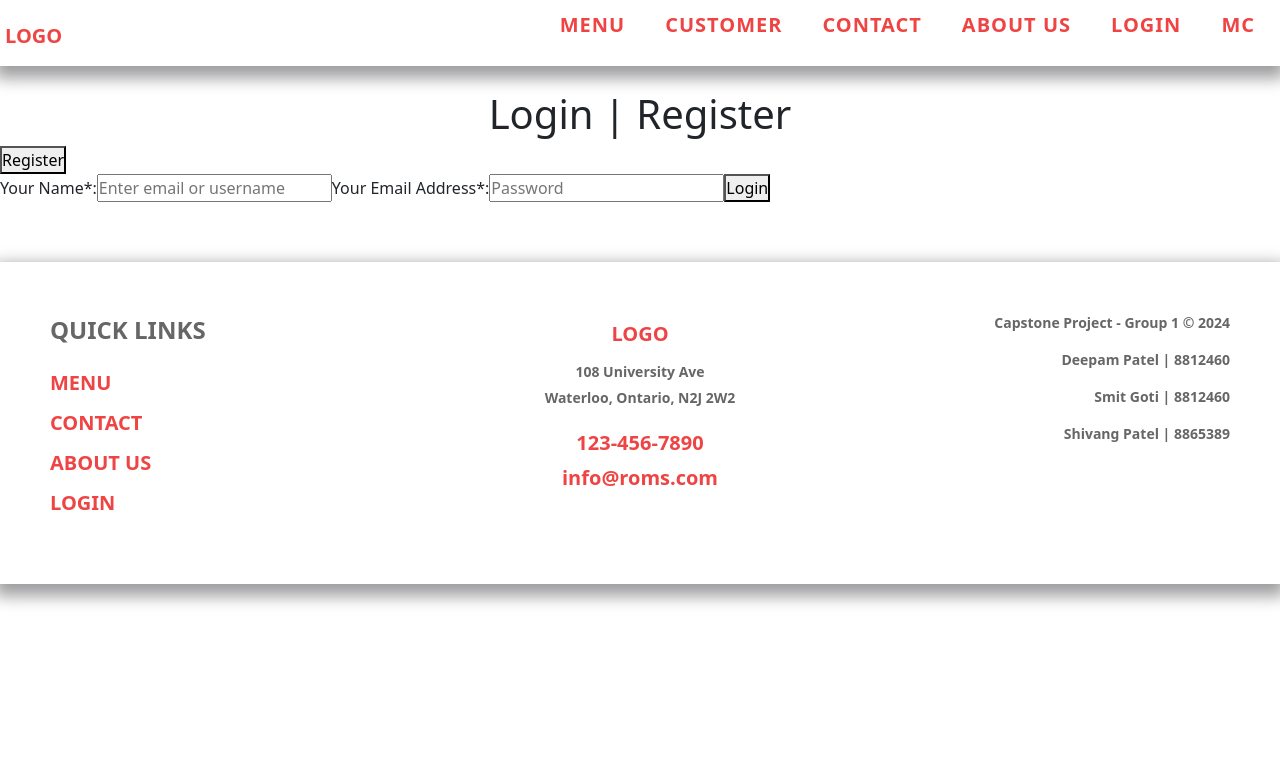
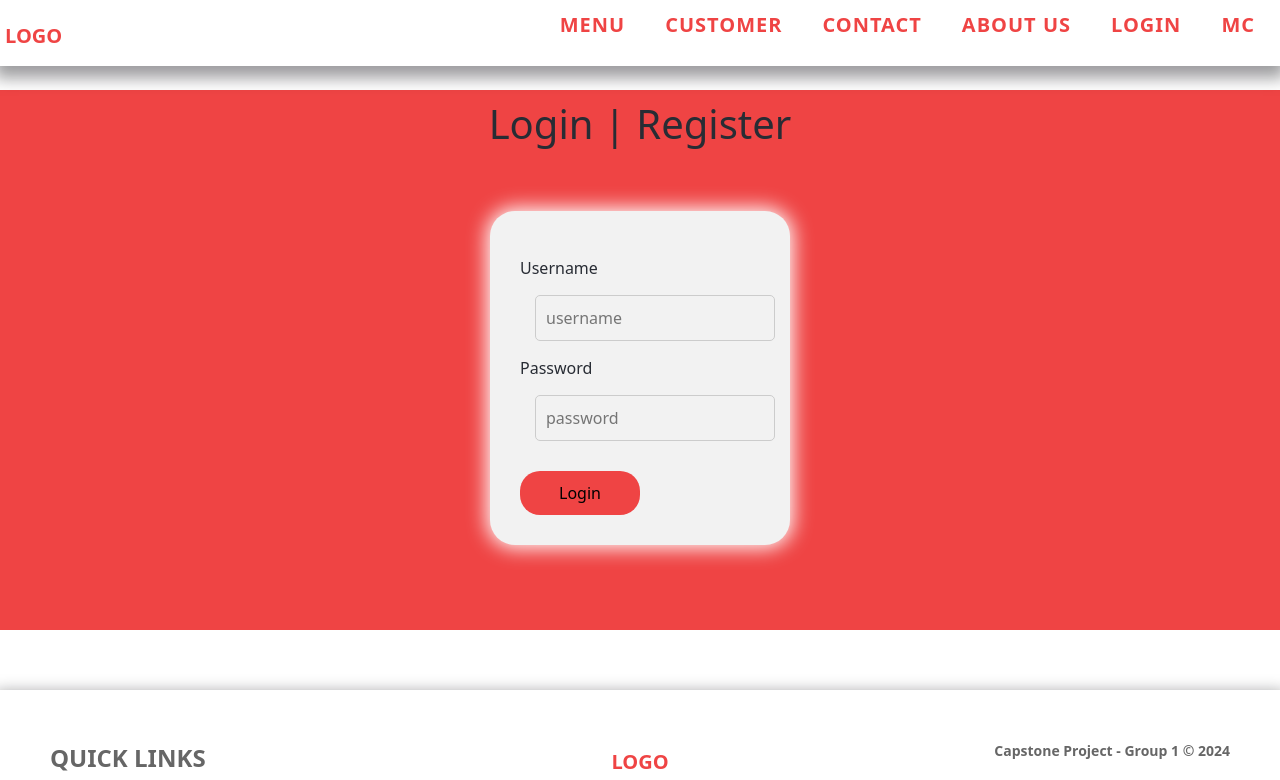
Before and after one commit to Smitgoti30/RestaurantOrderManagementSystem, a React (Create React App) app in the folder Solution/frontend/: page /login in a window 1280 px wide. Shown: the top 780 px of the page. Built offline with nearby package versions, Linux system fonts and the light colour scheme.

Commit message:
updated login|register|contact pages.

```diff
--- a/Solution/frontend/src/App.css
+++ b/Solution/frontend/src/App.css
@@ -943,3 +943,238 @@ display: flex;
   padding: 30px;
   box-shadow: 0 0 20px 3px #fff;
 }
+
+.sp-contact-input {
+  width: auto;
+  background: transparent;
+  border: 0;
+  outline: 0;
+  margin: 15px 15px;
+}
+
+.sp-contact-from-box {
+
+  display: flex;
+  flex-direction: column;
+  justify-content: space-between;
+  border-radius: 25px;
+  width: 300px;
+  height: auto;
+  margin: 35px 35px;
+
+}
+
+.sp-contact-submit-btn {
+  display: flex;
+  background-color: #ef4444;
+  flex-direction: column;
+  justify-content: center;
+  align-items: center;
+  padding: 10px 30px;
+  cursor: pointer;
+  width: 50%;
+  border: 0;
+  border-radius: 20px;
+  outline: none;
+  -webkit-border-radius: 20px;
+  -moz-border-radius: 20px;
+  -ms-border-radius: 20px;
+  -o-border-radius: 20px;
+}
+
+.sp-contact-input{
+
+  margin-top: 4px;
+  min-width: 18em;
+  height: 37px;
+  padding: 0px 8px;
+  font-size: 16px;
+  font-family: "Open Sans",sans-serif;
+  background-color: #fff8f8;
+  border: 0;
+  border-radius: 4px;
+  margin-bottom: 25px;
+  transition: all 250ms ease-in-out;
+}
+
+.sp-contact-label {
+  width: auto;
+  /* background: transparent; */
+  border: 0;
+  outline: 0;
+  padding: 10px 15px;
+}
+/* css for new login register page.//////// */
+.sp-login{
+  background-color: #ef4444;
+    display: flex;
+    flex-direction: column;
+    justify-content: space-between;
+    align-items: center;
+    width: 100vw;
+    height: 100%;
+    color: #282c34;
+    padding: 10px 0 0 0;
+}
+
+.sp-base-container {
+  display: flex;
+  flex-direction: column;
+  justify-content: space-between;
+  background-color: #f2f2f2;
+  border-radius: 25px;
+  width: 300px;
+  height: auto;
+  margin: 55px 35px 85px 35px;
+  padding: 30px;
+  box-shadow: 0 0 20px 3px #fff;
+}
+
+.sp-base-container .login-content {
+  display: flex;
+}
+
+.sp-base-container .login-content .login-form {
+  display: flex;
+  flex-direction: column;
+  justify-content: space-between;
+  border-radius: 25px;
+  width: 300px;
+  height: auto;
+  margin: 15px 0;
+  border-radius: 3px;
+  align-items: center;
+}
+
+.sp-base-container.login-content.form.form-group-login {
+  display: flex;
+  flex-direction: column;
+  align-items: flex-start;
+  width: fit-content;
+}
+
+.form-group-login input {
+  width: auto;
+  background: transparent;
+  border: 0;
+  outline: 0;
+  margin: 15px 15px;
+}
+
+.sp-base-container .login-content .form .form-group-login label {
+  font-size: 20px;
+}
+
+.sp-base-container .login-content .form .form-group-login input {
+  margin-top: 6px;
+  min-width: 18em;
+  height: 37px;
+  padding: 0px 10px;
+  font-size: 16px;
+  font-family: "Open Sans", sans-serif;
+  background-color: #f3f3f3;
+  border: 0;
+  border-radius: 4px;
+  margin-bottom: 31px;
+  transition: all 250ms ease-in-out;
+}
+
+.sp-base-container .login-content .login-form .form-group-login input:hover {
+  background-color: #ffffff;
+  box-shadow: 0px 0px 14px 0.3px #0e81ce96;
+}
+
+.sp-base-container .login-content .login-form .form-group-login input:focus {
+  outline: none;
+  box-shadow: 0px 0px 12px 0.8px #3474dbb2;
+}
+
+.sp-base-container .login-footer {
+  margin-top: 3em;
+}
+.sp-login-submit-btn{
+  display: flex;
+  background-color: #ef4444;
+  flex-direction: column;
+  justify-content: center;
+  align-items: center;
+  padding: 10px 30px;
+  cursor: pointer;
+  width: 50%;
+  border: 0;
+  border-radius: 20px;
+  outline: none;
+}
+
+/* css code for the Home page. */
+
+/* Home.css */
+
+.container {
+  max-width: 800px;
+  margin: 0 auto;
+  padding: 20px;
+  text-align: center;
+}
+
+.image-container {
+  margin-bottom: 20px;
+}
+
+.image-container img {
+  max-width: 100%;
+  border-radius: 8px;
+  box-shadow: 0 4px 8px rgba(0, 0, 0, 0.1);
+}
+
+.login-register-container {
+  display: flex;
+  justify-content: space-between;
+}
+
+.login-register-container>div {
+  flex: 1;
+  margin: 0 10px;
+  padding: 20px;
+  background-color: #f9f9f9;
+  border-radius: 8px;
+  box-shadow: 0 4px 8px rgba(0, 0, 0, 0.1);
+}
+
+h1 {
+  font-size: 36px;
+  margin-bottom: 20px;
+}
+
+h2 {
+  font-size: 24px;
+  margin-bottom: 10px;
+}
+
+.form-group {
+  margin-bottom: 15px;
+}
+
+input[type="text"],
+input[type="password"] {
+  width: 100%;
+  padding: 10px;
+  border: 1px solid #ccc;
+  border-radius: 5px;
+  box-sizing: border-box;
+}
+
+.btn {
+  width: 100%;
+  padding: 10px;
+  background-color: #007bff;
+  color: #fff;
+  border: none;
+  border-radius: 5px;
+  cursor: pointer;
+  transition: background-color 0.3s ease;
+}
+
+.btn:hover {
+  background-color: #0056b3;
+}
--- a/Solution/frontend/src/components/Contact.js
+++ b/Solution/frontend/src/components/Contact.js
@@ -22,11 +22,11 @@ function Contact() {
       <h1>Contact Us</h1>
       <p>Get in touch with us! We'd love to hear from you.</p>
       <div className="contact-div">
-        <form className="form-box" onSubmit={handleSubmit}>
-          <label>
-            Your Name*:
+        <form className="sp-contact-from-box" onSubmit={handleSubmit}>
+          <label className="sp-contact-label">
+            Your Name:
             <input
-              className="input"
+              className="sp-contact-input"
               type="text"
               name="name"
               value={formData.name}
@@ -34,10 +34,10 @@ function Contact() {
               required
             />
           </label>
-          <label>
-            Your Email Address*:
+          <label className="sp-contact-label">
+            Your Email Address:
             <input
-              className="input"
+              className="sp-contact-input"
               type="email"
               name="email"
               value={formData.email}
@@ -45,17 +45,17 @@ function Contact() {
               required
             />
           </label>
-          <label>
-            Your Message*:
+          <label className="sp-contact-label">
+            Your Message:
             <textarea
-              className="input"
+              className="sp-contact-input"
               name="message"
               value={formData.message}
               onChange={handleChange}
               required
             ></textarea>
           </label>
-          <button className="toggle-btn" type="submit">
+          <button className="sp-contact-submit-btn" type="submit">
             Send
           </button>
         </form>
--- a/Solution/frontend/src/components/Login.js
+++ b/Solution/frontend/src/components/Login.js
@@ -1,78 +1,29 @@
-import React, { useState } from "react";
+import React from "react";
+// import loginImg from "../../login.svg";
 
-const Login = () => {
-  const [isLogin, setIsLogin] = useState(true);
-  // const [isRegister, setIsRegister] = useState(true);
-  const [formData, setFormData] = useState({
-    emailOrUsername: "",
-    password: "",
-    confirmPassword: "",
-  });
-
-  const handleInputChange = (e) => {
-    const { name, value } = e.target;
-    setFormData((prev) => ({ ...prev, [name]: value }));
-  };
-
-  const handleSubmit = (e) => {
-    e.preventDefault();
-    // Handle form submission (login or registration) here
-    // You can make API calls or perform other actions based on the form data
-    console.log("Form submitted:", formData);
-  };
-
+const Login = (props) => {
   return (
-    <div className="login-div">
+    <div className="sp-login">
       <h1>Login | Register</h1>
-      <div class="form-div">
-        <div class="button-box">
-          <button class="toggle-btn" onClick={() => setIsLogin(!isLogin)}>
-            {isLogin ? "Register" : "Login"}
+      <div className="sp-base-container" ref={props.containerRef}>
+        <div className="login-content">
+          <div className="login-form">
+            <div className="form-group-login">
+              <label htmlFor="username">Username</label>
+              <input type="text" name="username" placeholder="username" />
+            </div>
+            <div className="form-group-login">
+              <label htmlFor="password">Password</label>
+              <input type="password" name="password" placeholder="password" />
+            </div>
+          </div>
+        </div>
+        <div className="footer">
+          <button className="sp-login-submit-btn" type="button">
+            Login
           </button>
         </div>
-
-        <form class="form-box" onSubmit={handleSubmit}>
-          <label>Your Name*: </label>
-          <input
-            class="input"
-            type="text"
-            name="emailOrUsername"
-            placeholder="Enter email or username"
-            value={formData.emailOrUsername}
-            onChange={handleInputChange}
-            required
-          />
-
-          <label>Your Email Address*: </label>
-          <input
-            class="input"
-            type="password"
-            name="password"
-            placeholder="Password"
-            value={formData.password}
-            onChange={handleInputChange}
-            required
-          />
-
-          {!isLogin && (
-            <input
-              class="input"
-              type="password"
-              name="confirmPassword"
-              placeholder="Confirm Password"
-              value={formData.confirmPassword}
-              onChange={handleInputChange}
-              required
-            />
-          )}
-
-          <button class="toggle-btn" type="submit">
-            {isLogin ? "Login" : "Register"}
-          </button>
-        </form>
       </div>
-
-      {/* Add additional elements like social login buttons here */}
     </div>
   );
 };
```
Also changed, not shown: Solution/frontend/src/components/Register.js (added, +33 -0 lines).
